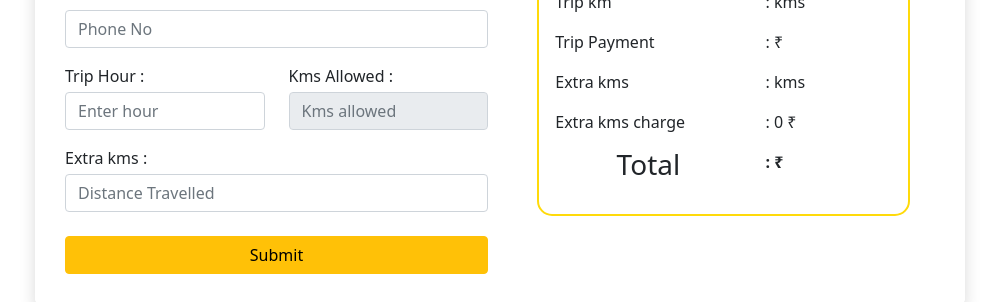
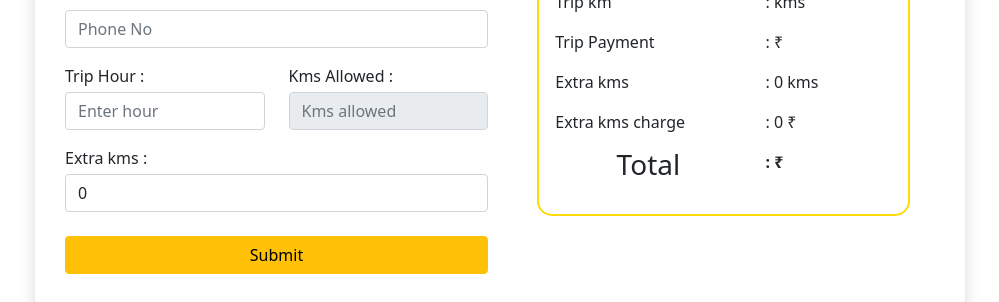
Before and after one commit to Sankhan123/Sri-vetri-taxi, a React (Create React App) app: page /local-trip in a window 1280 px wide. Shown: the part 364-666 px from the top of the page, without its empty margins (140-1139 px from the left). Built offline with nearby package versions, Linux system fonts and the light colour scheme.

Commit message:
local trip correction

```diff
--- a/src/screens/LocalTrip.jsx
+++ b/src/screens/LocalTrip.jsx
@@ -8,12 +8,13 @@ function LocalTrip() {
     const [name, setName] = useState("");
     const [payment, setPayment] = useState("");
     const [phone, setPhone] = useState("");
-    const [xtrakm, setXtrakm] = useState("");
+    const [xtrakm, setXtrakm] = useState(0);
     let xtracharge = 0;
     xtracharge = 12 * xtrakm;
     let result = 0;
     let km = 0;
     let pay;
+
     function setkm(triphr){
         triphr==='1'? km=10 :triphr==='2'? km=20 : km=0
         setTripkms(km)
@@ -21,7 +22,6 @@ function LocalTrip() {
             km===10 ? pay=250 : km===20 ? pay=500 : pay=0
             setPayment(pay)
         }
-
     }
 
     xtracharge>0 ? result = payment + xtracharge : result = payment;
@@ -53,7 +53,7 @@ function LocalTrip() {
             setName("")
             setPayment("")
             setPhone("")
-            setXtrakm("")
+            setXtrakm(0)
             setTripkms("")
     }
 
@@ -92,7 +92,7 @@ function LocalTrip() {
                                     </div>
                                     <div className=" mt-3 form-group">
                                             <label htmlFor="kms">Extra kms : </label>
-                                            <input onChange={(e) => setXtrakm(e.target.value)} name="xtrakm" value={xtrakm} type="tel" className="form-control mt-1" placeholder="Distance Travelled" />
+                                            <input onChange={(e) => setXtrakm(e.target.value)} name="xtrakm" value={xtrakm} type="text" className="form-control mt-1" placeholder="Distance Travelled" />
                                         </div>
 
 
```
